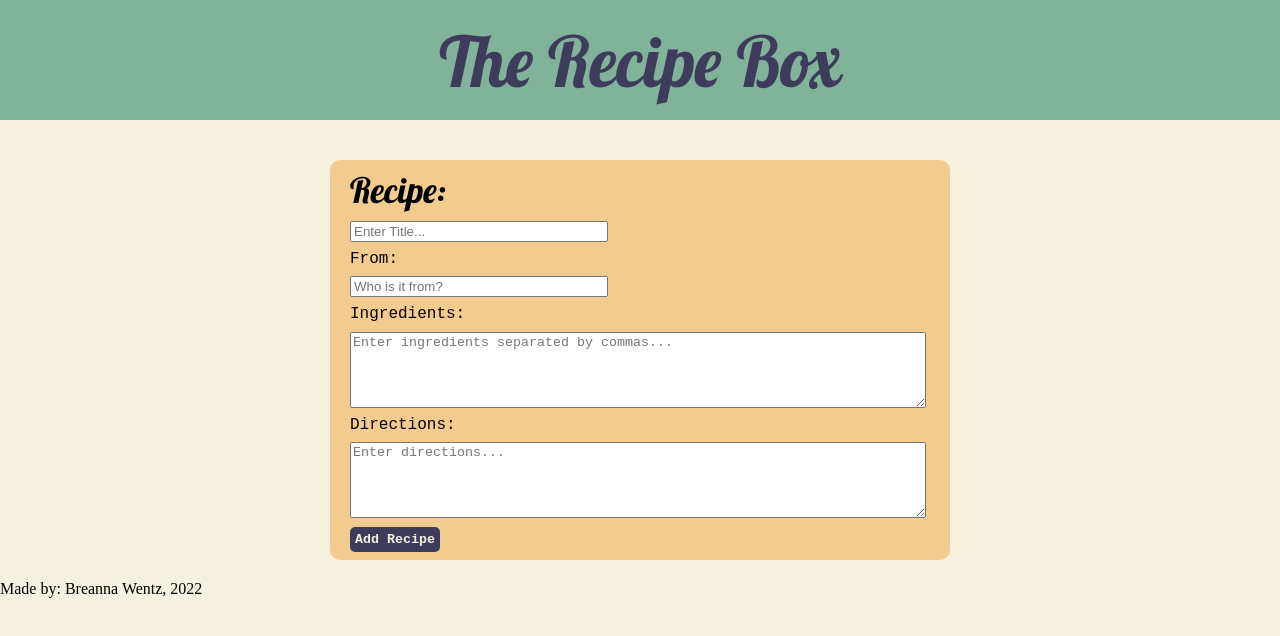
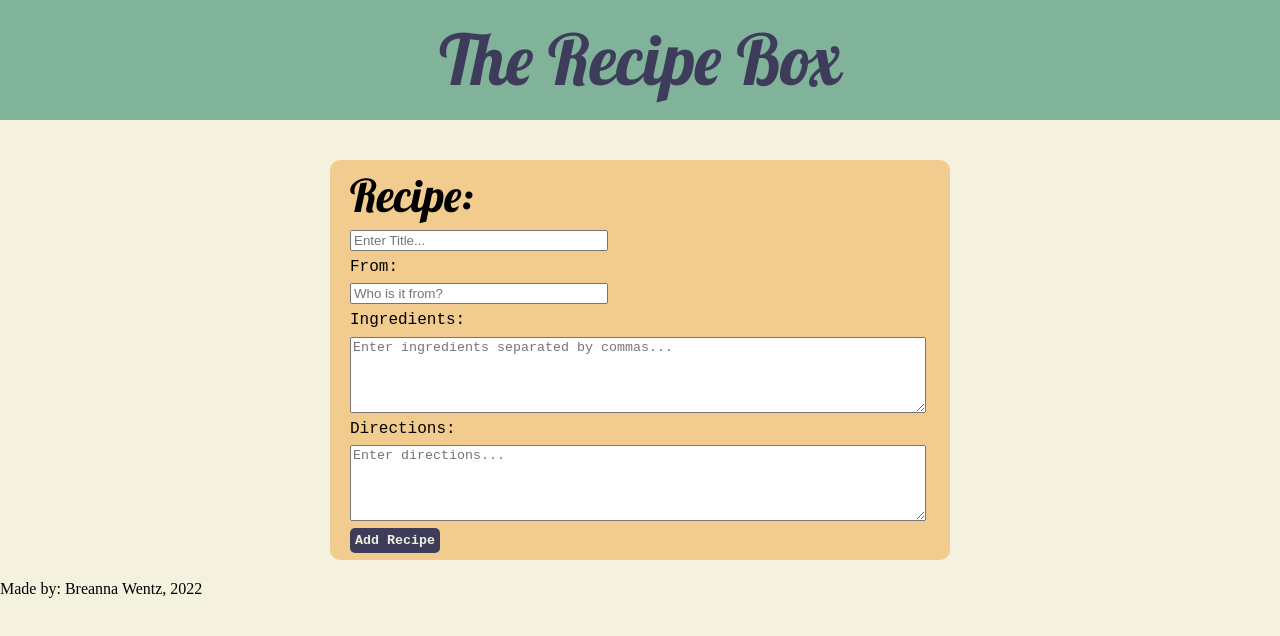
Before and after one commit to brennalynn22/Foundations-Capstone, a website: page index.html in a window 1280 px wide. Drawn offline with nearby package versions, Linux system fonts and the light colour scheme; no server answers; a web font is replaced by a local one.

Commit message:
comments removed

```diff
--- a/main.js
+++ b/main.js
@@ -69,8 +69,6 @@ function createRecipeCard(recipe) {
     </section>
     </div>
     `
-//select id with ingredients2-id, split recipe string into arrray by commma , for each itme in array make a p tag that has the text, then append to element I selecet with ingredients2-id
-
     recipeContainer.appendChild(recipeCard)
     editBtn(recipe.id)
     addComment(recipe.id)
@@ -87,17 +85,9 @@ function createRecipeCard(recipe) {
 
 function displayRecipes(arr){
     recipeContainer.innerHTML =``
-
-    // if( window.localStorage.getItem('1')){
-    // for (let i=0; i<window.localStorage.length; i++){
-    //     let recipe= window.localStorage.getItem(`${i+1}`)
-    //    createRecipeCard(recipe)
-    // }
-    // } else {
         for (let i=0; i< arr.length; i++){
             createRecipeCard(arr[i])
         }
-    // }
 
 }
 
@@ -122,48 +112,26 @@ editBtn.addEventListener('click', (e)=> {
     editBtn.style.backgroundColor = 'rgb(129,178,154)';
     editBtn.style.color='rgb(61,61,91)'
 
+   } else {
 
-   } else {
-    //disable editing
     editables[0].contentEditable = 'false';
     editables[1].contentEditable = 'false';
     editables[2].contentEditable = 'false';
     editables[3].contentEditable = 'false';
-    //change button text and color
+
     editBtn.innerHTML= "Edit Recipe";
 
     editBtn.style.backgroundColor ='rgb(61,61,91)';
     editBtn.style.color= "rgb(244,241,222)";
-    //save the data in localStorage
-
 
     for (let i=0; i<recipeContainer.childNodes.length;i++){
         localStorage.setItem(recipeContainer.childNodes[i].id, recipeContainer.childNodes[i].innerHTML);
     }
-
    }
-
 }
 )}}
 
 console.log(recipeContainer.childNodes)
-
-
-
-// function addComment (){
-//     const comment= document.getElementById("commentSection");
-//     // comment.addEventListener("click", )
-//     const displaySetting= comment.style.display;
-//     const commentBtn= document.getElementById('commentBtn');
-
-//     if (comment.style.display === "none"){
-//         comment.style.display = "block";
-//     } else {
-//         comment.style.display = "none";
-
-//     }
-// }
-
 
 function addComment(id) {
 
--- a/server/controller.js
+++ b/server/controller.js
@@ -7,7 +7,6 @@ module.exports = {
     },
 
     createRecipe:(req, res) => {
-        // console.log(req.body) //what is this doing?
         const{name, creator, ingredients, directions}=req.body;
         let newRecipe = {
             id:globalID,
@@ -34,7 +33,6 @@ module.exports = {
     },
 
     updateComment: (req, res) => {
-////select id and edit property
      let index =recipes.findIndex(elem => elem.id=== +req.params.id)
      let newComment =req.body.comments
      console.log(req.body)
@@ -45,7 +43,6 @@ module.exports = {
                 recipes[index].comments +=", " + newComment
             }
 
-
             console.log(recipes[index])
             res.status(200).send(recipes)
             return
--- a/styles.css
+++ b/styles.css
@@ -15,7 +15,7 @@ body {
 }
 #title {
     margin:0px;
-    padding: 17px;
+    padding: 15px;
     text-align: center;
     justify-content: center;
     color: rgb(61,61,91);
@@ -51,12 +51,13 @@ form {
 #recipeHeader {
     display:inline-flex;
     flex-direction: row;
-    font-size: 35px;
+    font-size: 45px;
     font-family:"lobster";
 }
+
 input{
     width:250px;
-    display:inline-flex
+
 }
 .textareaContainer {
     width:570px;
@@ -67,6 +68,7 @@ label{
     font-family: 'Courier New', Courier, monospace;
     clear: both;
     float:left;
+    display: inline-block
     margin-right:15px
 
 }
@@ -80,7 +82,7 @@ button {
     background-color:rgb(61,61,91);
     font-family: "Courier New";
     font-weight: 550;
-    align-content: center;
+    align-content:center;
     position: center;
     justify-content:space-evenly;
 
@@ -112,7 +114,7 @@ button {
     margin: 5px;
     font-family: "lobster";
     font-weight: 500;
-    font-size: 35px;
+    font-size: 45px;
 
 }
 .name2 {
```
Also changed, not shown: index.html (+1 -1 lines).
